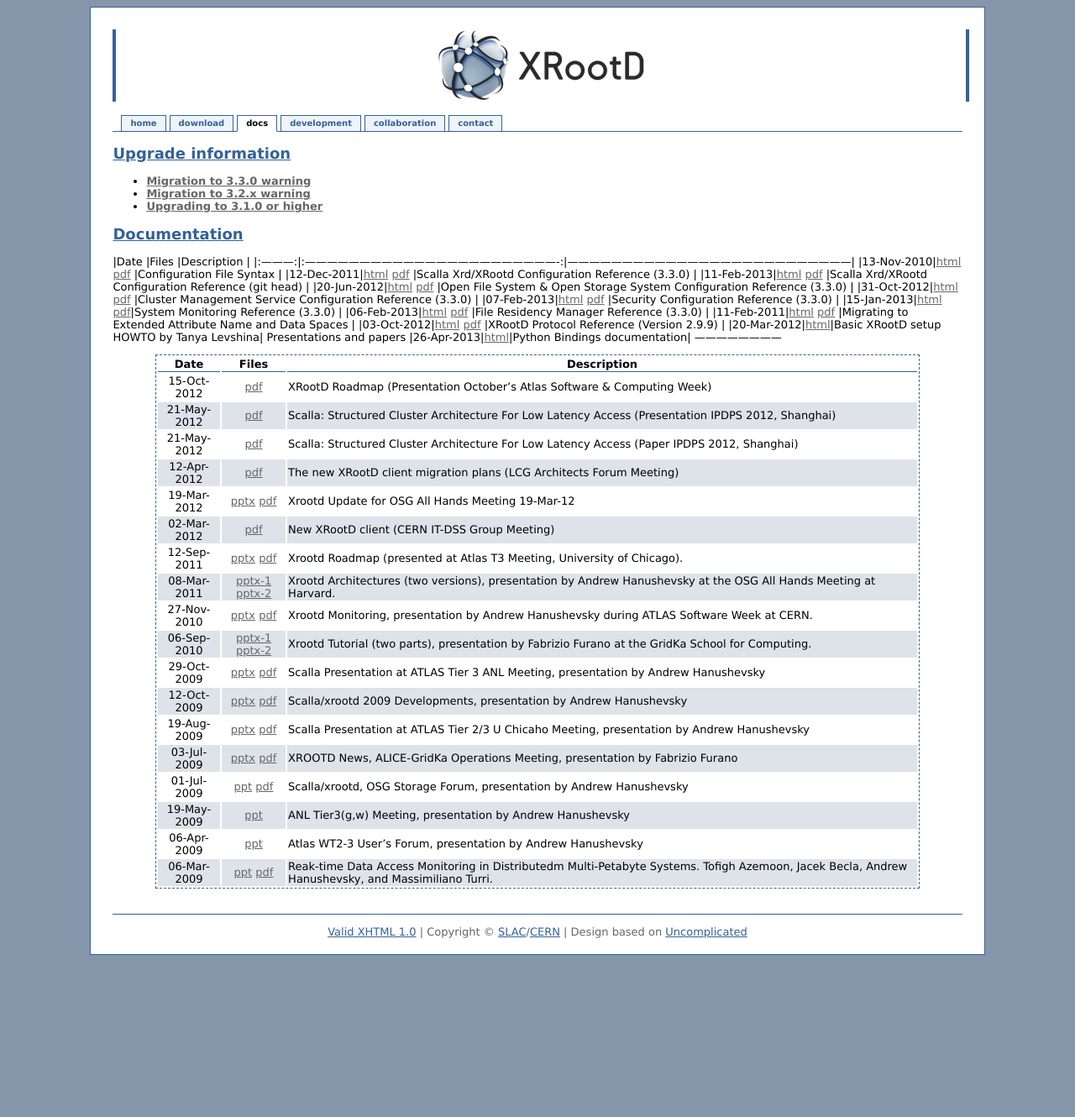
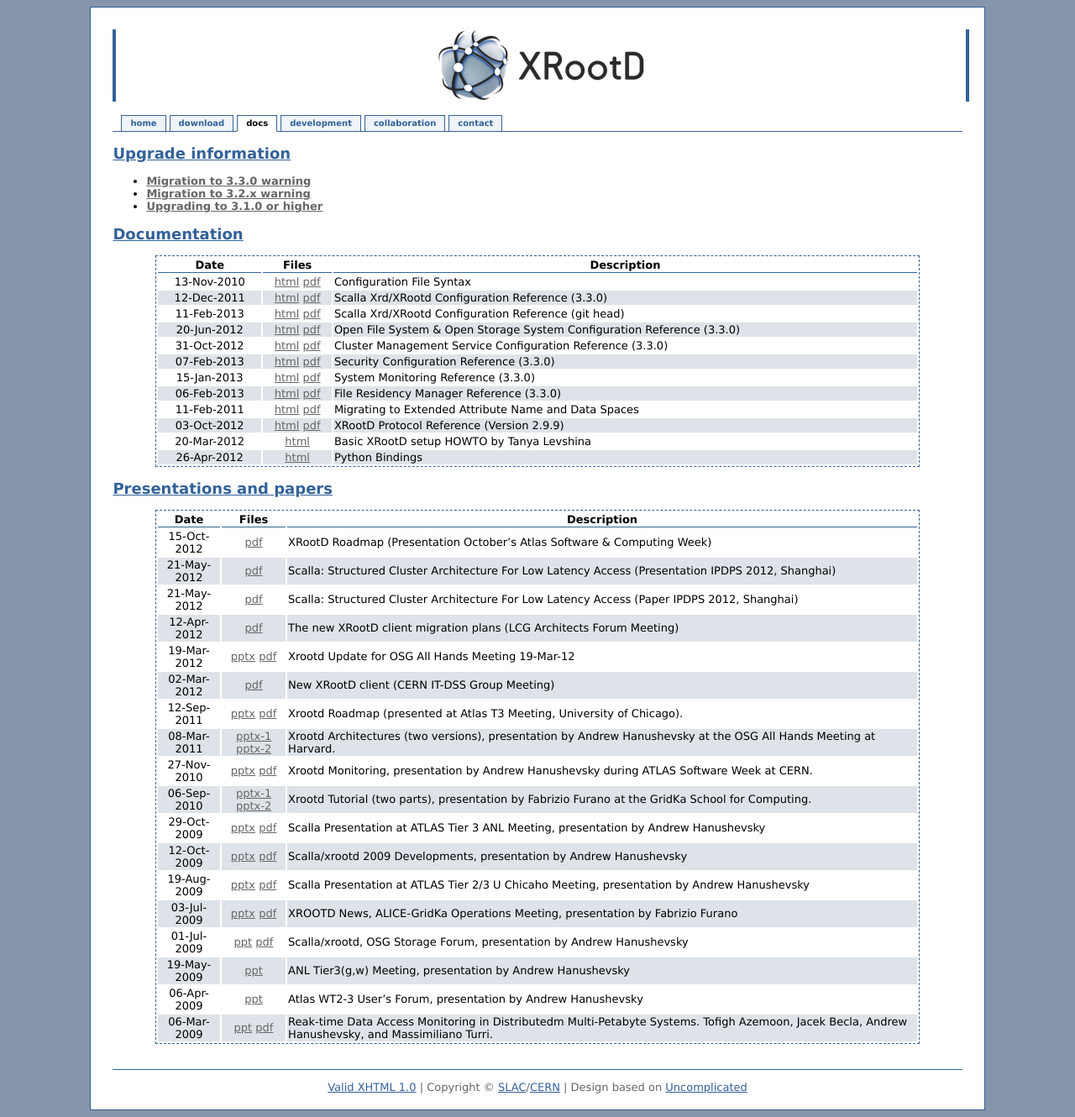
Before and after one commit to xrootd/xrootd-website, a Jekyll site: the page built from docs.md, in a window 1280 px wide. Shown: the whole page at 84% size. Built offline with Jekyll 4.4.1, drawn with Linux system fonts in a browser that asks for light colours; Markdown is read by kramdown in place of the engine named in the settings; before the commit the page ends 1145 px from its top, so only the background shows below that.

Commit message:
Syntax correction

```diff
--- a/docs.md
+++ b/docs.md
@@ -28,8 +28,9 @@ Documentation
 |11-Feb-2011|[html](/doc/prod/frm_migr.htm) [pdf](/doc/prod/frm_migr.pdf)            |Migrating to Extended Attribute Name and Data Spaces                          |
 |03-Oct-2012|[html](/doc/prod/XRdv299.htm) [pdf](/doc/prod/XRdv299.pdf)              |XRootD Protocol Reference (Version 2.9.9)                                     |
 |20-Mar-2012|[html](https://twiki.grid.iu.edu/bin/view/SoftwareTeam/HowToInstallXrootd)|Basic XRootD setup HOWTO by Tanya Levshina|
+|26-Apr-2012|[html](http://xrootd.org/doc/python/xrootd-python/)|Python Bindings|
+
 Presentations and papers
-|26-Apr-2013|[html](http://xrootd.org/doc/python/xrootd-python-0.1.0/)|Python Bindings documentation|
 ------------------------
 
 |Date       |Files                                                                 |Description                                                       |
```
